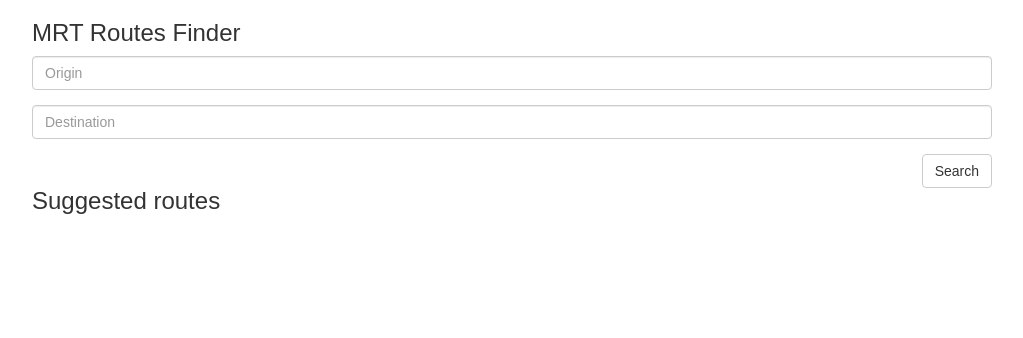
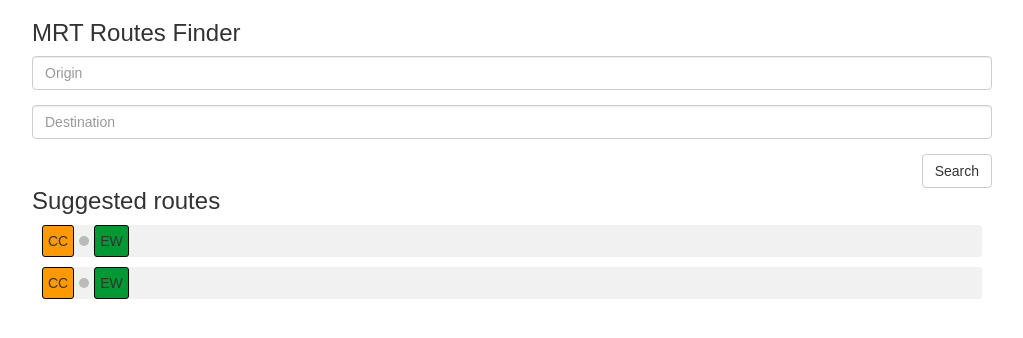
Before and after one commit to jasonhieu1905/Frontend-Exercise, a React app: page / in a window 1280 px wide. Shown: the whole page, without its empty margins (143-1166 px from the left). Built offline with nearby package versions, Linux system fonts and the light colour scheme.

Commit message:
Show MRT detail

```diff
--- a/package.json
+++ b/package.json
@@ -12,7 +12,7 @@
     "react-scripts": "0.9.5"
   },
   "scripts": {
-    "start": "react-scripts start",
+    "start": "PORT=3001 react-scripts start",
     "build": "react-scripts build",
     "test": "react-scripts test --env=jsdom",
     "eject": "react-scripts eject"
--- a/public/index.html
+++ b/public/index.html
@@ -7,6 +7,7 @@
     <link rel="stylesheet" href="https://maxcdn.bootstrapcdn.com/bootstrap/3.3.7/css/bootstrap.min.css" integrity="sha384-BVYiiSIFeK1dGmJRAkycuHAHRg32OmUcww7on3RYdg4Va+PmSTsz/K68vbdEjh4u" crossorigin="anonymous">
     <script src="https://maps.googleapis.com/maps/api/js?libraries=places">
     </script>
+    <script src='https://cdn.jsdelivr.net/lodash/4.17.2/lodash.min.js'></script>
     <title>Zendesk Frontend Hiring - UI Task</title>
   </head>
   <body>
--- a/src/components/App.css
+++ b/src/components/App.css
@@ -1,3 +1,32 @@
 .container {
   max-width: 990px;
 }
+
+
+.point {
+  border: 1px solid black;
+  border-radius: 3px;
+  display: inline-block;
+  padding: 5px;
+}
+
+.route {
+  background-color: #e0dfdf71;
+  border: none;
+  border-radius: 3px;
+  margin: 10px;
+}
+
+.dot {
+  height: 10px;
+  width: 10px;
+  margin-left: 5px;
+  margin-right: 5px;
+  background-color: #bbb;
+  border-radius: 50%;
+  display: inline-block;
+}
+
+.route-detail-line{
+  margin-bottom: 5px;
+}
--- a/src/components/App.js
+++ b/src/components/App.js
@@ -7,15 +7,38 @@ import MRT_JSON from './../routing/mrt.json';
 // This is only a placeholder to demonstrate the Google Maps API.
 // You should reorganize and improve it.
 import MRT_DATA from './../routing/mrt.json';
-
+import LineInfo from './Line/Line';
+import RouteDetail from './RouteDetail/RouteDetail';
 const ORIGIN_KEY = 'origin';
 const DESTINATION_KEY = 'destination';
-
 
 class App extends Component {
 
     state = {
-       places: null
+        places: null,
+        results: [
+            {
+                steps: [
+                    { type: "walk", from: "origin", to: "botanic_gardens" },
+                    { type: "ride", line: "CC", from: "botanic_gardens", to: "buona_vista" },
+                    { type: "change", station: "buona_vista", from: "CC", to: "EW" },
+                    { type: "ride", line: "EW", from: "buona_vista", to: "bugis" },
+                    { type: "walk", from: "bugis", to: "destination" }
+                ],
+                show: false
+            },
+            {
+                steps: [
+                    { type: "walk", from: "origin", to: "botanic_gardens" },
+                    { type: "ride", line: "CC", from: "botanic_gardens", to: "buona_vista" },
+                    { type: "change", station: "buona_vista", from: "CC", to: "EW" },
+                    { type: "ride", line: "EW", from: "buona_vista", to: "bugis" },
+                    { type: "walk", from: "bugis", to: "destination" }
+                ],
+                show: false
+            }
+        ]
+
     }
 
     componentDidMount() {
@@ -31,20 +54,20 @@ class App extends Component {
                 const _places = originSearch.getPlaces();
                 const location = _places[0].geometry.location.toJSON();
                 const places = this.state.places;
-                if(id == ORIGIN_KEY) {
+                if (id == ORIGIN_KEY) {
                     this.setState({
                         places: {
                             ...places,
                             origin: location
                         }
-                    },() => {console.log(this.state)});
-                } else if(id == DESTINATION_KEY) {
+                    }, () => { console.log(this.state) });
+                } else if (id == DESTINATION_KEY) {
                     this.setState({
                         places: {
                             ...places,
                             destination: location
                         }
-                    },() => {console.log(this.state)});
+                    }, () => { console.log(this.state) });
                 }
 
             });
@@ -69,7 +92,40 @@ class App extends Component {
         console.log(MRT_DATA);
     }
 
+    getRoutePath = (steps) => {
+        let points = [];
+        let stepsWithRide = steps.filter(item => item.type == 'ride');
+        for (let i = 0; i < stepsWithRide.length; i++) {
+            points.push(<LineInfo line={stepsWithRide[i].line} />)
+            if (i != stepsWithRide.length - 1) {
+                points.push(<span className="dot"></span>);
+            }
+        }
+        return points;
+    }
+
+    toggleRouteDetail = (index) => {
+        const results = this.state.results;
+        results[index].show = !results[index].show;
+        debugger;
+        this.setState({
+            results: [
+                ...results,
+            ]
+
+        })
+    }
+
     render() {
+
+        const results = this.state.results.map((item, index) => {
+            let routePath = this.getRoutePath(item.steps);
+            return (<div  className="route" onClick={() => this.toggleRouteDetail(index)}>
+                {routePath}
+                <RouteDetail show={this.state.results[index].show} key={index} steps={item.steps} index={index}/>
+            </div>)
+        });
+
         return (
             <div id='app' className="container">
                 <Grid>
@@ -95,15 +151,16 @@ class App extends Component {
                             <Col>
                                 <Button style={{ float: 'right' }}
                                     onClick={this.findMRTRoutes}
-                                    >Search</Button>
+                                >Search</Button>
                             </Col>
                         </FormGroup>
                     </form>
 
-                    <h3 style={{clear: 'both'}}>Suggested routes</h3>
+                    <h3 style={{ clear: 'both' }}>Suggested routes</h3>
+                    <div id='results'>
+                        {results}
+                    </div>
                 </Grid>
-
-                <div id='results' />
             </div >
         )
     }
--- /dev/null
+++ b/src/components/Line/Line.js
@@ -0,0 +1,15 @@
+import React from 'react';
+import {LINES, MRT_STOP_LINES} from './../constant';
+const LineInfo = (props) => {
+    const colorForLine = ColorFromLine(props.line);
+    return (<div className="point" style={{backgroundColor: colorForLine}}>{props.line}</div>)
+}
+
+const ColorFromLine = (line) => {
+    if(line) {
+        return LINES[line].color;
+    }
+    return '#fff';
+}
+
+export default LineInfo;
--- /dev/null
+++ b/src/components/RouteDetail/RouteDetail.js
@@ -0,0 +1,15 @@
+
+import React, { Component } from 'react';
+import RouteDetailLine from './RouteDetailLine';
+class RouteDetail extends Component {
+    render() {
+        const steps = this.props.steps;
+        let details = [];
+        for(let i = 0; i < steps.length; i ++){
+            details.push(<RouteDetailLine  item={steps[i]} />);
+        }
+        return <div style={{display: this.props.show ? 'block': 'none', marginLeft: 20, marginTop: 5}}>{details}</div>;
+    }
+}
+
+export default RouteDetail;
--- /dev/null
+++ b/src/components/RouteDetail/RouteDetailLine.js
@@ -0,0 +1,26 @@
+import React from 'react';
+import LineInfo from './../Line/Line';
+const routeDetailLine = (props) => {
+    var renderLine = [];
+    switch(props.item.type) {
+        case 'walk':
+            renderLine.push(`Walk from ${props.item.from} -> ${props.item.to}`);
+            break;
+        case 'ride':
+            let lineInfo = <LineInfo line={props.item.line} />;
+            renderLine.push(<div className="route-detail-line">{lineInfo} {props.item.from} -> {props.item.to}</div>);
+            break;
+        case 'change':
+            let lineFrom = <LineInfo line={props.item.from} />;
+            let lineTo = <LineInfo line={props.item.to} />;
+            renderLine.push(<div className="route-detail-line">{lineFrom} {lineTo} with station {props.item.station}</div>);
+            break;
+        default:
+            break;
+    }
+    return (<div className={props.item.type}>
+        {renderLine}</div>)
+}
+
+
+export default routeDetailLine;
--- /dev/null
+++ b/src/components/constant.js
@@ -0,0 +1,27 @@
+import MRT_DATA from './../routing/mrt.json';
+export const LINES = MRT_DATA.lines;
+
+export const MRT_STOP_LINES = (() => {
+    let mrtStopLines = [];
+    for(let key of Object.keys(LINES)) {
+        let routesOfKey = LINES[key].route;
+        for(let route of routesOfKey){
+            let values;
+            let keyRoutes = mrtStopLines.filter(item => item.key == route);
+            if(keyRoutes.length > 0) {
+                values = keyRoutes[0].values;
+            }
+            if(values) {
+                mrtStopLines.filter(item => item.key == route)[0].values = values.concat(key);
+            } else {
+                mrtStopLines.push({key: route,
+                    values: [].concat(key)});
+            }
+
+        }
+    }
+
+    // filter MRT Stop Line with more than 1 line
+    console.log(mrtStopLines.filter(item => item.values.length > 1));
+    return mrtStopLines.filter(item => item.values.length > 1);
+})()
--- /dev/null
+++ b/src/components/hoc/Aux.js
@@ -0,0 +1,6 @@
+
+const Aux = (props) => {
+    return props.children;
+}
+
+export default Aux;
--- a/src/routing/mrt.json
+++ b/src/routing/mrt.json
@@ -714,7 +714,7 @@
         "dhoby_ghaut",
         "bras_basah",
         "esplanade",
-        "promenade",
+        "dhoby_ghaut",
         "nicoll_highway",
         "stadium",
         "mountbatten",
```
